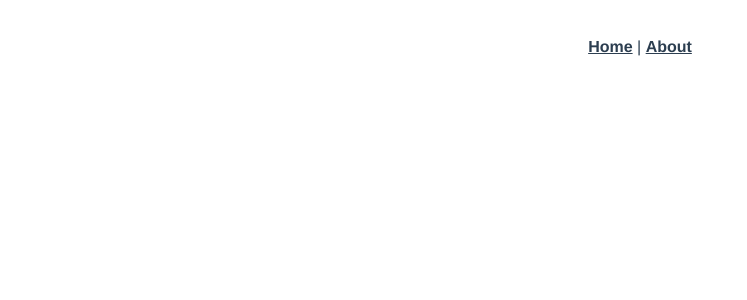
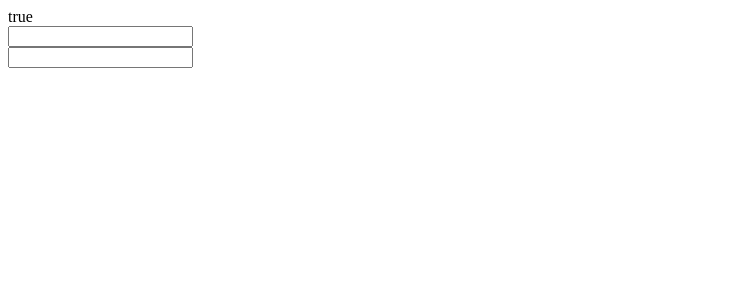
Before and after one commit to Kritten/gamesdb, a Vue app in the folder frontend/: page /login in a window 1280 px wide. Before the commit this address had no page. Shown: the top 300 px of the page, without its empty margins (0-747 px from the left). Built offline with nearby package versions, Linux system fonts and the light colour scheme.

Commit message:
*inital app

```diff
--- a/frontend/src/App.vue
+++ b/frontend/src/App.vue
@@ -1,32 +1,35 @@
 <template>
-  <div id="app">
-    <div id="nav">
-      <router-link to="/">Home</router-link> |
-      <router-link to="/about">About</router-link>
-    </div>
-    <router-view/>
+  {{ store.state.isInitialized }}
+  <router-view v-if="store.state.isInitialized" />
+  <div v-else>
+    Loading
   </div>
 </template>
 
-<style lang="scss">
-#app {
-  font-family: Avenir, Helvetica, Arial, sans-serif;
-  -webkit-font-smoothing: antialiased;
-  -moz-osx-font-smoothing: grayscale;
-  text-align: center;
-  color: #2c3e50;
-}
+<script>
+import { ServiceApp } from '@/modules/app/app.service';
+import { useStore } from 'vuex';
+import { toRefs, ref, computed } from 'vue';
 
-#nav {
-  padding: 30px;
+export default {
+  setup() {
+    ServiceApp.initialize();
+    const store = useStore();
 
-  a {
-    font-weight: bold;
-    color: #2c3e50;
+    // const isInitialized = computed(() => store.state.isInitialized);
+    // const isInitialized = ref(store.state.isInitialized);
+    // const isInitialized = store.state.isInitialized;
+    // console.warn(isInitialized, 'isInitialized');
+    // console.log(store.state.isInitialized, 'store');
+    //
+    // setTimeout(() => {
+    //   store.dispatch('setIsInitalized', true);
+    // }, 2000);
 
-    &.router-link-exact-active {
-      color: #42b983;
-    }
-  }
-}
-</style>
+    return {
+      // isInitialized,
+      store,
+    };
+  },
+};
+</script>
--- a/frontend/src/main.ts
+++ b/frontend/src/main.ts
@@ -1,8 +1,8 @@
 import { createApp } from "vue";
 import App from "./App.vue";
 import "./registerServiceWorker";
-import { store } from "@/store";
-import { router } from "@/router";
+import { store } from "@/modules/app/app.store";
+import { router } from "@/modules/app/app.router";
 
 createApp(App)
   .use(router)
--- a/frontend/src/router/index.ts
+++ b/frontend/src/modules/app/app.router.ts
@@ -1,11 +1,11 @@
 import { RouteConfig, createRouter, createWebHistory } from "vue-router";
-import Home from "../views/Home.vue";
+import Login from "@/modules/app/login/login";
 
 const routes: Array<RouteConfig> = [
   {
-    path: "/",
-    name: "Home",
-    component: Home
+    path: "/login",
+    name: "login",
+    component: Login
   }
 ];
 
--- /dev/null
+++ b/frontend/src/modules/app/app.service.ts
@@ -0,0 +1,3 @@
+export class ServiceApp {
+  static async initialize() {}
+}
--- /dev/null
+++ b/frontend/src/modules/app/app.store.ts
@@ -0,0 +1,32 @@
+import Vuex from "vuex";
+
+export const store = Vuex.createStore({
+  modules: {},
+  state: {
+    isInitialized: true,
+    isAuthenticated: false,
+    messagesSnackbar: []
+  },
+  mutations: {
+    setIsInitalized(state, value: boolean) {
+      state.isInitialized = value;
+    },
+    setIsAuthenticated(state, value: boolean) {
+      state.isAuthenticated = value;
+    },
+    addSnackbar(state, data) {
+      Vue.set(state.messagesSnackbar, state.messagesSnackbar.length, data);
+    }
+  },
+  actions: {
+    setIsInitalized({ commit }, value: boolean) {
+      commit("setIsInitalized", value);
+    },
+    setIsAuthenticated({ commit }, value: boolean) {
+      commit("setIsAuthenticated", value);
+    },
+    addSnackbar({ commit }, data) {
+      commit("addSnackbar", data);
+    }
+  }
+});
--- /dev/null
+++ b/frontend/src/modules/app/login/login.vue
@@ -0,0 +1,20 @@
+<template>
+  <div>
+    <label for="name"></label>
+    <input id="name">
+  </div>
+  <div>
+    <label for="password"></label>
+    <input id="password">
+  </div>
+</template>
+
+<script>
+export default {
+  name: 'Login',
+};
+</script>
+
+<style scoped>
+
+</style>
--- a/frontend/src/store/index.ts
+++ /dev/null
@@ -1,8 +0,0 @@
-import Vuex from "vuex";
-
-export const store = Vuex.createStore({
-  state: {},
-  mutations: {},
-  actions: {},
-  modules: {}
-});
--- a/frontend/src/views/Home.vue
+++ /dev/null
@@ -1,15 +0,0 @@
-<template>
-  <div class="home">
-    <img alt="Vue logo" src="../assets/logo.png">
-  </div>
-</template>
-
-<script lang="ts">
-
-export default {
-  setup() {
-    return {
-    };
-  },
-};
-</script>
```
Also changed, not shown: frontend/.eslintrc.js.
